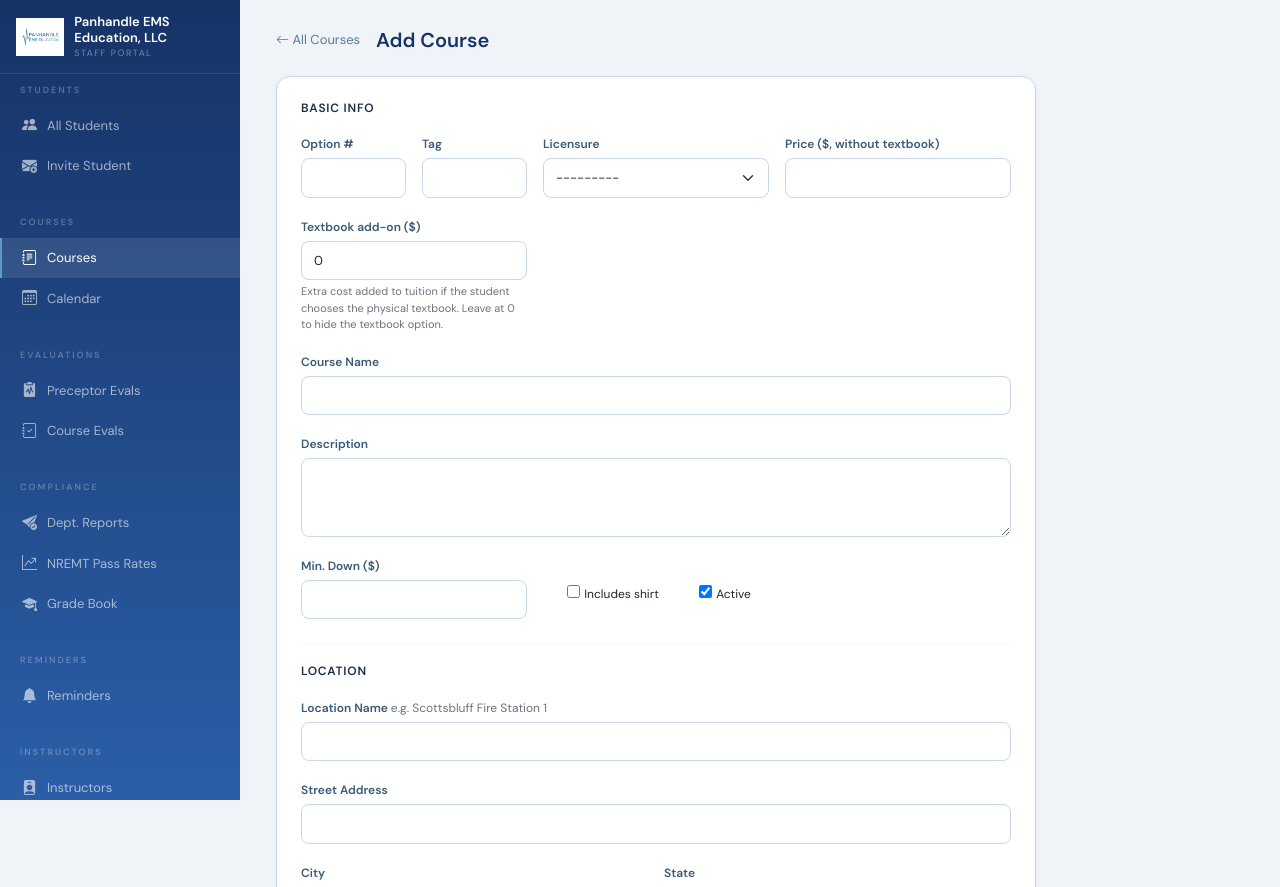
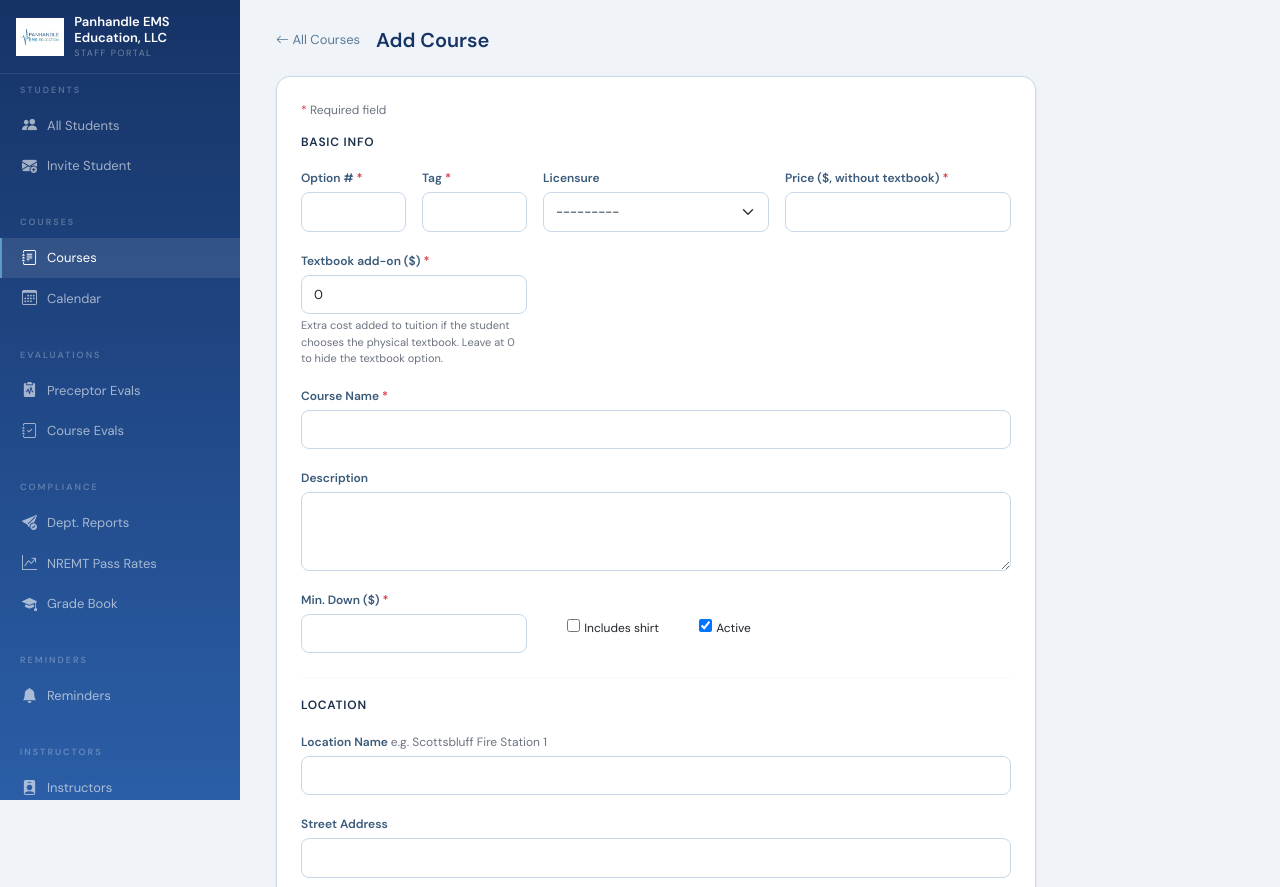
Before and after one commit to AndSnodFRBA/PEMSE, a Django app: page /staff/courses/add/ in a window 1280 px wide. Shown: the top 887 px of the page. Run offline with Django 5.2, Linux system fonts and the light colour scheme; the visitor is signed in with stand-in values (Sample User, id 1); data comes from the database, SQL or seed files in the repository; data that the repository does not hold is empty; parts of the project's set-up code (start-up, migrations or seed data) failed here and were passed over.

Commit message:
Mark required fields on the course/class creation form
Client couldn't tell which fields were mandatory before submitting.

(cherry picked from commit 9326bf99933507e3ae7f5a278295e4dbc87d0b90)

```diff
--- a/templates/staff/course_form.html
+++ b/templates/staff/course_form.html
@@ -20,16 +20,20 @@
         <div class="alert alert-danger">{{ form.non_field_errors }}</div>
       {% endif %}
 
+      <div style="font-size:12px;color:#6b7280;margin-bottom:16px;">
+        <span class="text-danger">*</span> Required field
+      </div>
+
       <!-- Basic Info -->
       <h6 style="font-weight:700;color:#1a2e4a;font-size:12px;letter-spacing:.8px;text-transform:uppercase;margin-bottom:16px;">Basic Info</h6>
       <div class="row g-3 mb-4">
         <div class="col-sm-2">
-          <label class="form-label" style="font-size:12px;font-weight:600;">Option #</label>
+          <label class="form-label" style="font-size:12px;font-weight:600;">Option # <span class="text-danger">*</span></label>
           {{ form.option_number }}
           {% if form.option_number.errors %}<div class="text-danger" style="font-size:11px;">{{ form.option_number.errors }}</div>{% endif %}
         </div>
         <div class="col-sm-2">
-          <label class="form-label" style="font-size:12px;font-weight:600;">Tag</label>
+          <label class="form-label" style="font-size:12px;font-weight:600;">Tag <span class="text-danger">*</span></label>
           {{ form.tag }}
           {% if form.tag.errors %}<div class="text-danger" style="font-size:11px;">{{ form.tag.errors }}</div>{% endif %}
         </div>
@@ -39,18 +43,18 @@
           {% if form.licensure.errors %}<div class="text-danger" style="font-size:11px;">{{ form.licensure.errors }}</div>{% endif %}
         </div>
         <div class="col-sm-4">
-          <label class="form-label" style="font-size:12px;font-weight:600;">Price ($, without textbook)</label>
+          <label class="form-label" style="font-size:12px;font-weight:600;">Price ($, without textbook) <span class="text-danger">*</span></label>
           {{ form.price }}
           {% if form.price.errors %}<div class="text-danger" style="font-size:11px;">{{ form.price.errors }}</div>{% endif %}
         </div>
         <div class="col-sm-4">
-          <label class="form-label" style="font-size:12px;font-weight:600;">Textbook add-on ($)</label>
+          <label class="form-label" style="font-size:12px;font-weight:600;">Textbook add-on ($) <span class="text-danger">*</span></label>
           {{ form.book_price }}
           <div style="font-size:11px;color:#6b7280;margin-top:3px;">{{ form.book_price.help_text }}</div>
           {% if form.book_price.errors %}<div class="text-danger" style="font-size:11px;">{{ form.book_price.errors }}</div>{% endif %}
         </div>
         <div class="col-12">
-          <label class="form-label" style="font-size:12px;font-weight:600;">Course Name</label>
+          <label class="form-label" style="font-size:12px;font-weight:600;">Course Name <span class="text-danger">*</span></label>
           {{ form.name }}
           {% if form.name.errors %}<div class="text-danger" style="font-size:11px;">{{ form.name.errors }}</div>{% endif %}
         </div>
@@ -59,7 +63,7 @@
           {{ form.description }}
         </div>
         <div class="col-sm-4">
-          <label class="form-label" style="font-size:12px;font-weight:600;">Min. Down ($)</label>
+          <label class="form-label" style="font-size:12px;font-weight:600;">Min. Down ($) <span class="text-danger">*</span></label>
           {{ form.min_down }}
         </div>
         <div class="col-sm-4 d-flex align-items-center gap-3 pt-3">
```
